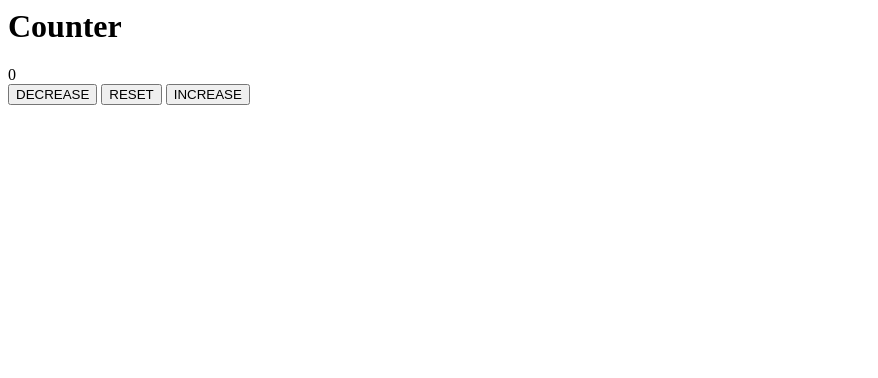
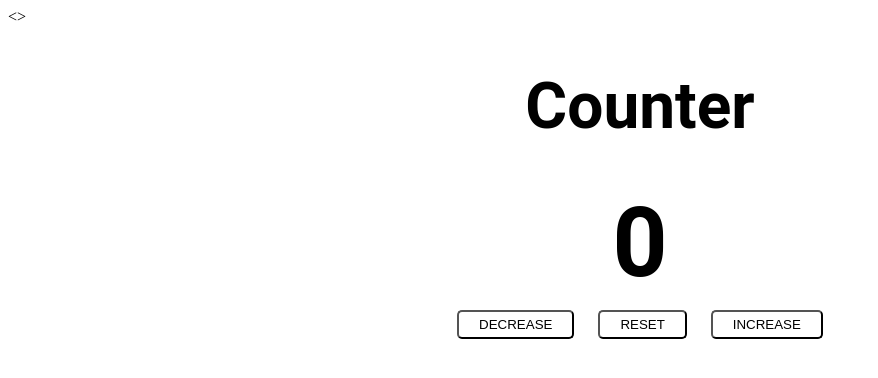
Before and after one commit to thaobuihb/Counter, a plain HTML site: page index.html in a window 1280 px wide. Shown: the whole page, without its empty margins (0-878 px from the left). Drawn offline with Linux system fonts and the light colour scheme.

Commit message:
rename CSS, link CSS, Javascript to HTML

```diff
--- a/index.html
+++ b/index.html
@@ -1,3 +1,12 @@
+<html lang="en">
+  <head>
+    <meta charset="UTF-8" />
+    <meta name="viewport" content="width=device-width, initial-scale=1.0" />
+    <title>Couter</title>
+    <link rel="stylesheet" href="styles.css" />
+  </head>
+  <body>
+    <>
       <div class="container">
           <h1>Counter</h1>
           <span id="value">0</span>
@@ -7,3 +16,6 @@
             <button class="btn btn-increase">INCREASE</button>
           </div>
       </div>
+  </body>
+  <script src="index.js"></script>
+</html>
```
Also changed, not shown: styles.css (renamed from index.css). Lines whose indentation alone changed are shown as unchanged.
